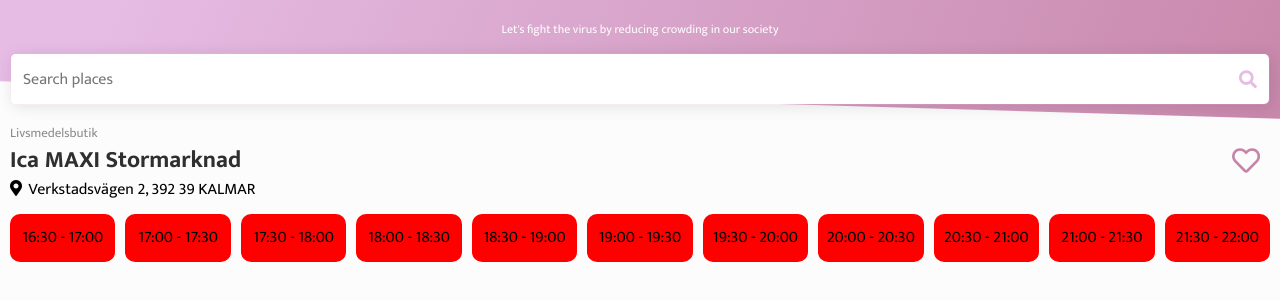
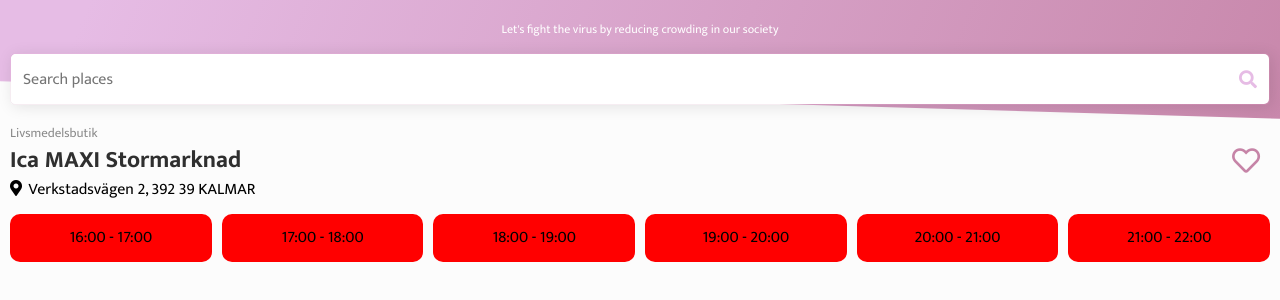
Before and after one commit to goa-codebet/flockerrty, a React (Create React App) app: page /place/1 in a window 1280 px wide. Shown: the top 300 px of the page. Built offline with nearby package versions, Linux system fonts and the light colour scheme.

Commit message:
Fixy dixy

```diff
--- a/src/components/place/index.js
+++ b/src/components/place/index.js
@@ -9,11 +9,12 @@
         <span>Livsmedelsbutik</span>
         <h4>Ica MAXI Stormarknad</h4>
         <div>
-          <i class="fas fa-map-marker-alt"></i> Verkstadsvägen 2, 392 39 KALMAR
+          <i className="fas fa-map-marker-alt"></i> Verkstadsvägen 2, 392 39
+          KALMAR
         </div>
       </div>
       <div className="Place__header__favourite">
-        <i class="far fa-heart"></i>
+        <i className="far fa-heart"></i>
       </div>
     </div>
   </div>
--- a/src/components/scheduler/index.js
+++ b/src/components/scheduler/index.js
@@ -3,16 +3,22 @@
 
 import './style.scss';
 
-const Scheduler = ({ start = new Date(), SAME_DATA_AS_HEAT_MAP }) => {
+const Scheduler = ({
+  start = new Date(),
+  SAME_DATA_AS_HEAT_MAP,
+  onBookTime,
+}) => {
+  const diff = 1000 * 60 * 60;
   const bookingTimes = getDates({ start: new Date() });
-
-  console.log(bookingTimes);
 
   return (
     <div className="Scheduler">
       {bookingTimes.map(b => (
-        <div className="Scheduler__item">
-          {timeLabel(b)} - {timeLabel(new Date(b.getTime() + 1000 * 60 * 30))}
+        <div
+          className="Scheduler__item"
+          key={b.getTime()}
+          onClick={() => onBookTime(b)}>
+          {timeLabel(b)} - {timeLabel(new Date(b.getTime() + diff))}
         </div>
       ))}
     </div>
--- a/src/utils/get-dates.js
+++ b/src/utils/get-dates.js
@@ -1,7 +1,7 @@
 export default ({
   start = new Date(),
   end = getDateWithHour(22),
-  diff = 30,
+  diff = 60,
 }) => {
   const coeff = 1000 * 60 * diff;
   let startTime = new Date(Math.round(start.getTime() / coeff) * coeff);
```
